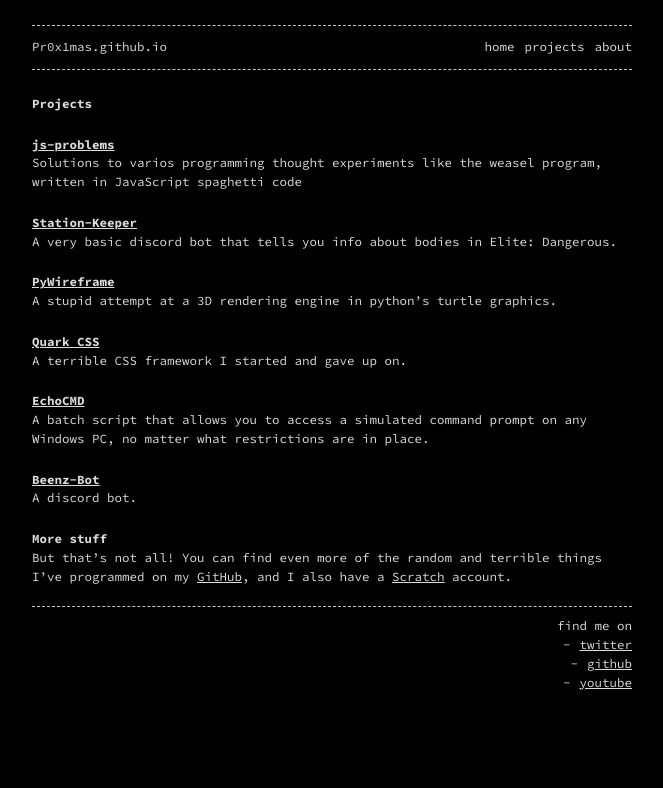
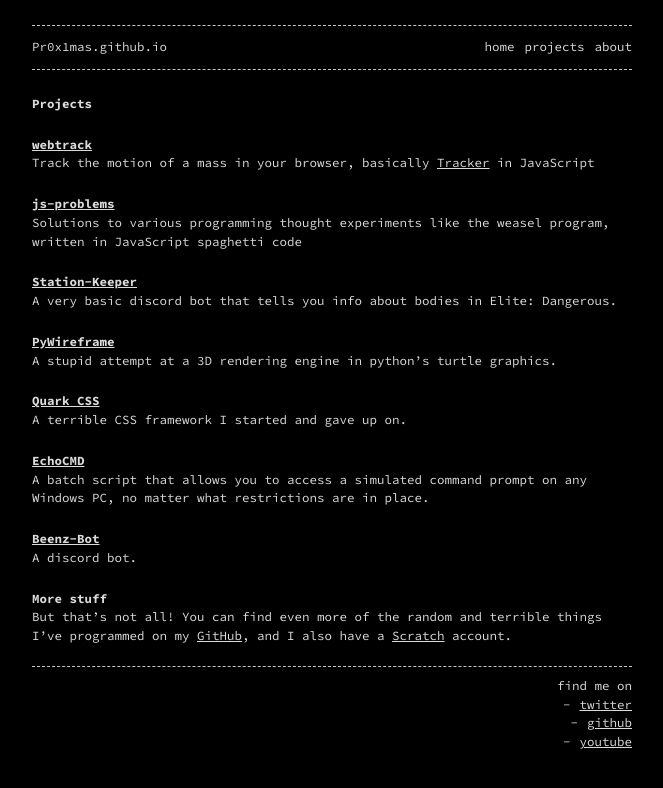
Before and after one commit to HyperHamster535/HyperHamster535.github.io, a Jekyll site: the page built from projects.md, in a window 1280 px wide. Shown: the top 788 px of the page, without its empty margins (308-971 px from the left). Built offline with Jekyll 4.4.1, drawn with Linux system fonts in a browser that asks for light colours.

Commit message:
Update projects.md
added link to webtrack

```diff
--- a/projects.md
+++ b/projects.md
@@ -6,9 +6,13 @@ permalink: /projects/
 
 # Projects
 
+## [webtrack](https://pr0x1mas.github.io/webtrack/)
+
+Track the motion of a mass in your browser, basically [Tracker](https://physlets.org/tracker/) in JavaScript
+
 ## [js-problems](https://pr0x1mas.github.io/js-problems/)
 
-Solutions to varios programming thought experiments like the weasel program, written in JavaScript spaghetti code
+Solutions to various programming thought experiments like the weasel program, written in JavaScript spaghetti code
 
 ## [Station-Keeper](https://pr0x1mas.github.io/station-keeper/)
 
```
